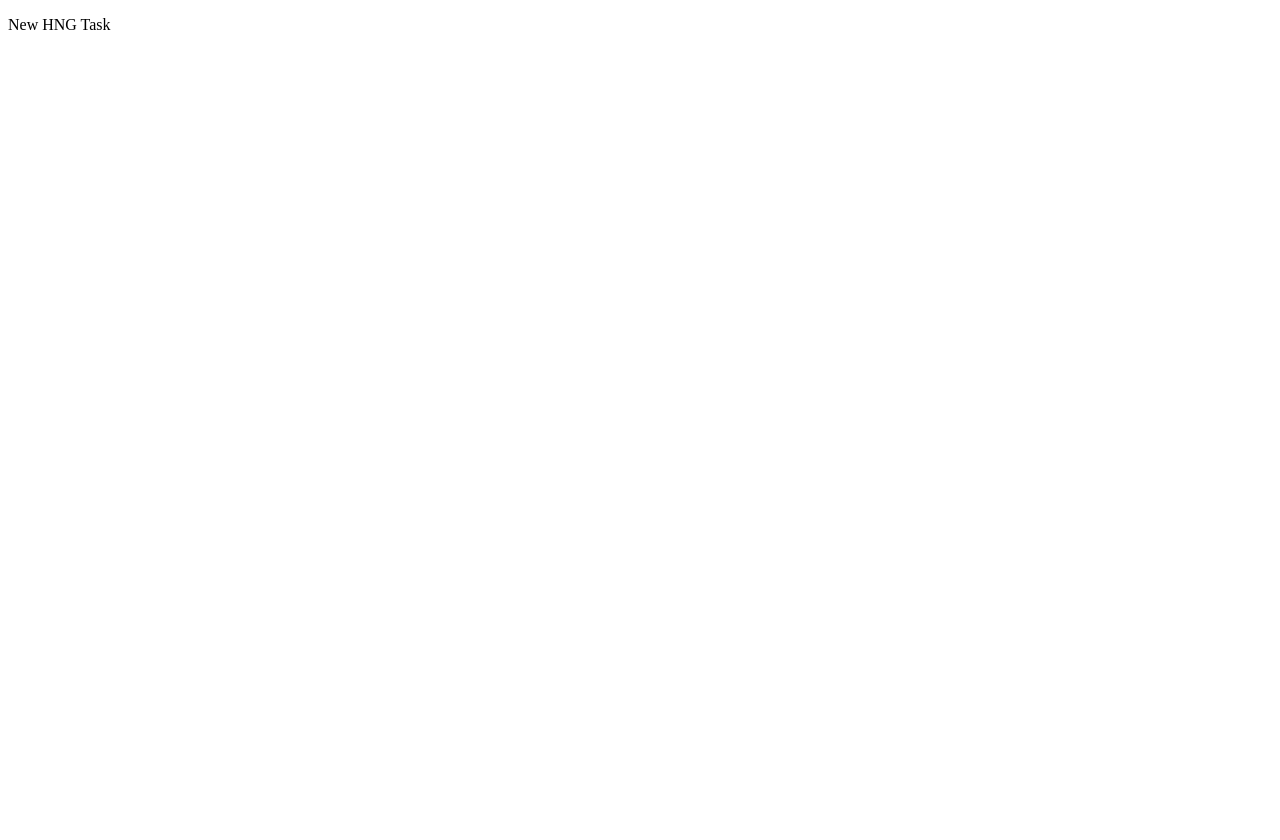
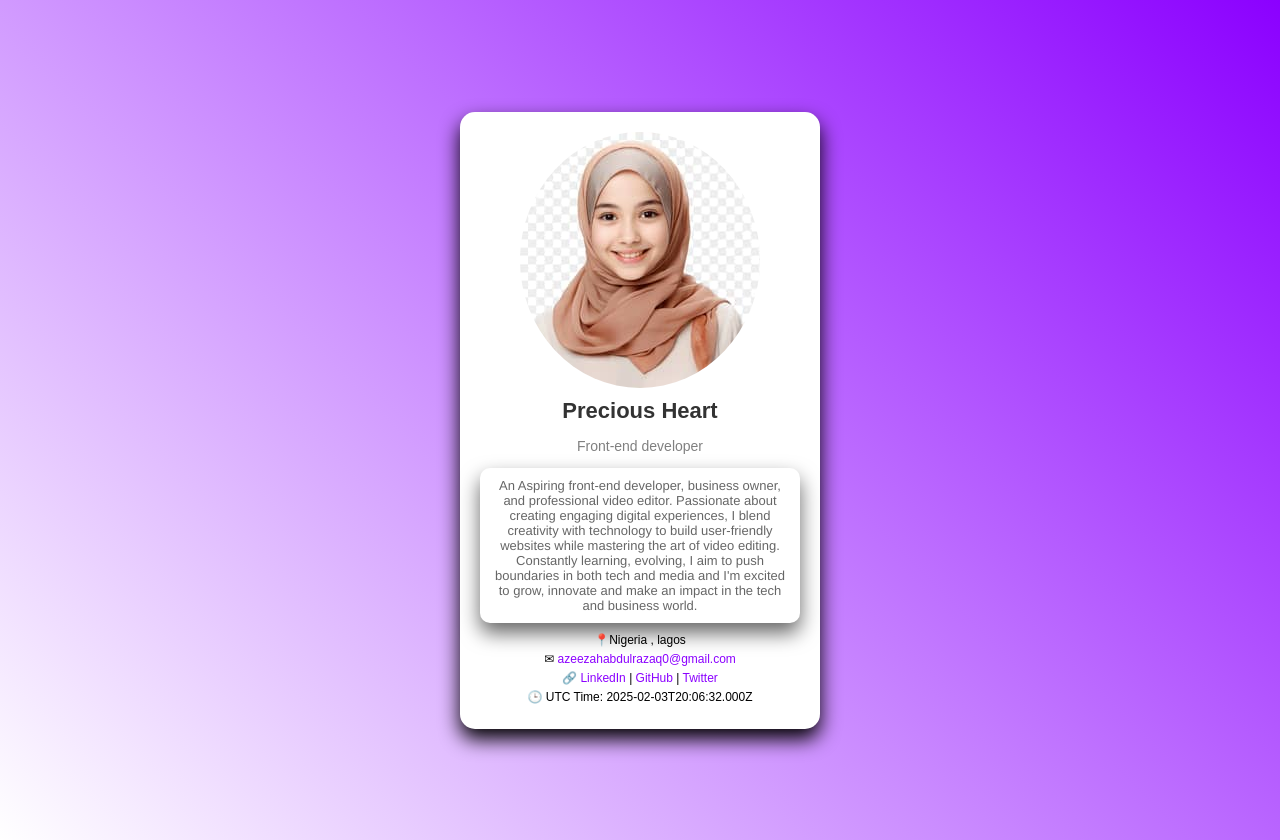
Before and after one commit to preciousheart/HNG_Stage0, a plain HTML site: page index.html in a window 1280 px wide. Before the commit the page ends 800 px from the top, so only its background shows below. Drawn offline with Linux system fonts and the light colour scheme.

Commit message:
added new file

```diff
--- /dev/null
+++ b/index.css
@@ -0,0 +1,86 @@
+body {
+    background: linear-gradient(45deg, #ffff, #8b00ff);
+    font-family: Arial, sans-serif;
+    display: flex;
+    justify-content: center;
+    align-items: center;
+    min-height: 100vh;
+    margin: 0;
+    padding: 20px;
+  }
+
+  .profile-card {
+    background: white;
+    border-radius: 15px;
+    padding: 20px;
+    max-width: 90%;
+    width: 320px;
+    box-shadow: 0 10px 20px rgba(0, 0, 0, 1);
+    text-align: center;
+    transition: transform 0.3s ease-in-out;
+  }
+
+
+  .profile-card:hover{
+    transform: scale(1.05);
+  }
+
+  .profile-pic {
+    display: block;
+    max-width: 100%;
+    height: auto;
+    border-radius: 50%;
+    margin: 0 auto 10px;
+  }
+
+  h2 {
+    margin: 10px 0 5px;
+    color: #333;
+    font-size: 22px;
+  }
+
+  .job-title {
+    color: gray;
+    font-size: 14px;
+  }
+
+  .bio {
+    font-size: 13px;
+    color: #666;
+    margin: 10px 0;
+    padding: 10px;
+    font-family: 'Franklin Gothic Medium', 'Arial Narrow', Arial, sans-serif;
+    box-shadow: 0 10px 20px rgba(0, 0, 0, 0.6);
+    border-radius: 10px;
+
+  }
+
+  .location, .email, .social-links, .time {
+    font-size: 12px;
+    margin: 5px 0;
+  }
+
+  a {
+    color: #8b00ff;
+    text-decoration: none;
+  }
+
+  a:hover {
+    text-decoration: underline;
+  }
+
+  /* 📌 Responsive Design */
+  @media (max-width: 400px) {
+    .profile-card {
+        padding: 15px;
+        width: 100%;
+    }
+
+    h2 {
+        font-size: 20px;
+    }
+
+    .job-title, .bio, .location, .email, .social-links, .time {
+        font-size: 12px;
+    }
+  }
--- a/index.html
+++ b/index.html
@@ -4,8 +4,32 @@
     <meta charset="UTF-8">
     <meta name="viewport" content="width=device-width, initial-scale=1.0">
     <title>Document</title>
+    <link rel="stylesheet" href="index.css">
 </head>
 <body>
-    <p>New HNG Task</p>
+    <div class="profile-card">
+        <img src="img/img2.jpg" data-testid="profilePicture" class="profile-pic">
+
+        <h2 data-testid="fullName">Precious Heart</h2>
+        <p class="job-title" data-testid="jobTitle">Front-end developer</p>
+
+        <p class="bio" data-testid="shortBio">
+            An Aspiring front-end developer, business owner, and professional video editor.
+            Passionate about creating engaging digital experiences, I blend creativity with technology to build user-friendly websites while mastering the art of video editing. Constantly learning, evolving, I aim to push boundaries in both tech and media and I'm excited to grow, innovate and make an impact in the tech and business world.
+        </p>
+
+        <p class="location" data-testid="currentLocation">📍Nigeria , lagos</p>
+        <p class="email">✉ <a href="#" data-testid="emailAddress">azeezahabdulrazaq0@gmail.com</a></p>
+        <div class="social-links" data-testid="socialLinks">
+            🔗 <a href="https://linkedin.com/in/wolfeblackspent" target="_blank">LinkedIn</a> |
+            <a href="https://github.com/wolfeblackspent" target="_blank">GitHub</a> |
+            <a href="https://twitter.com/wolfeblackspent" target="_blank">Twitter</a>
+        </div>
+
+        <p class="time">
+            🕒 UTC Time: <span id="current-time" data-testid="currentTimeUTC"></span>
+        </p>
+    </div>
+    <script src="index.js"></script>
 </body>
 </html>
--- /dev/null
+++ b/index.js
@@ -0,0 +1,11 @@
+// Function to update time dynamically
+function updateTime() {
+    const timeElement = document.querySelector("[data-testid='currentTimeUTC']");
+    console.log(timeElement)
+    const now = new Date();
+    timeElement.textContent = now.toISOString();
+  }
+
+  // Update time every second
+  setInterval(updateTime, 1000);
+  updateTime();
```
Also changed, not shown: img/img2.jpg (added).
